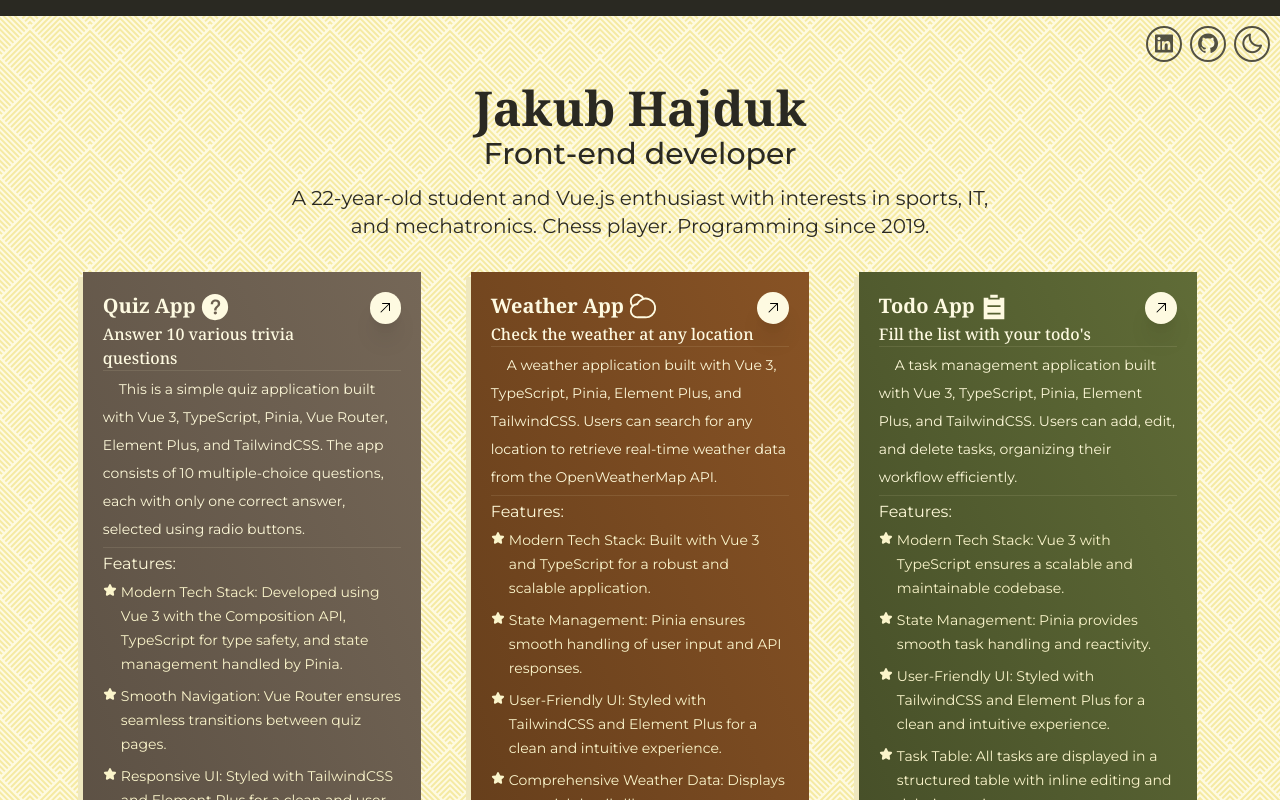
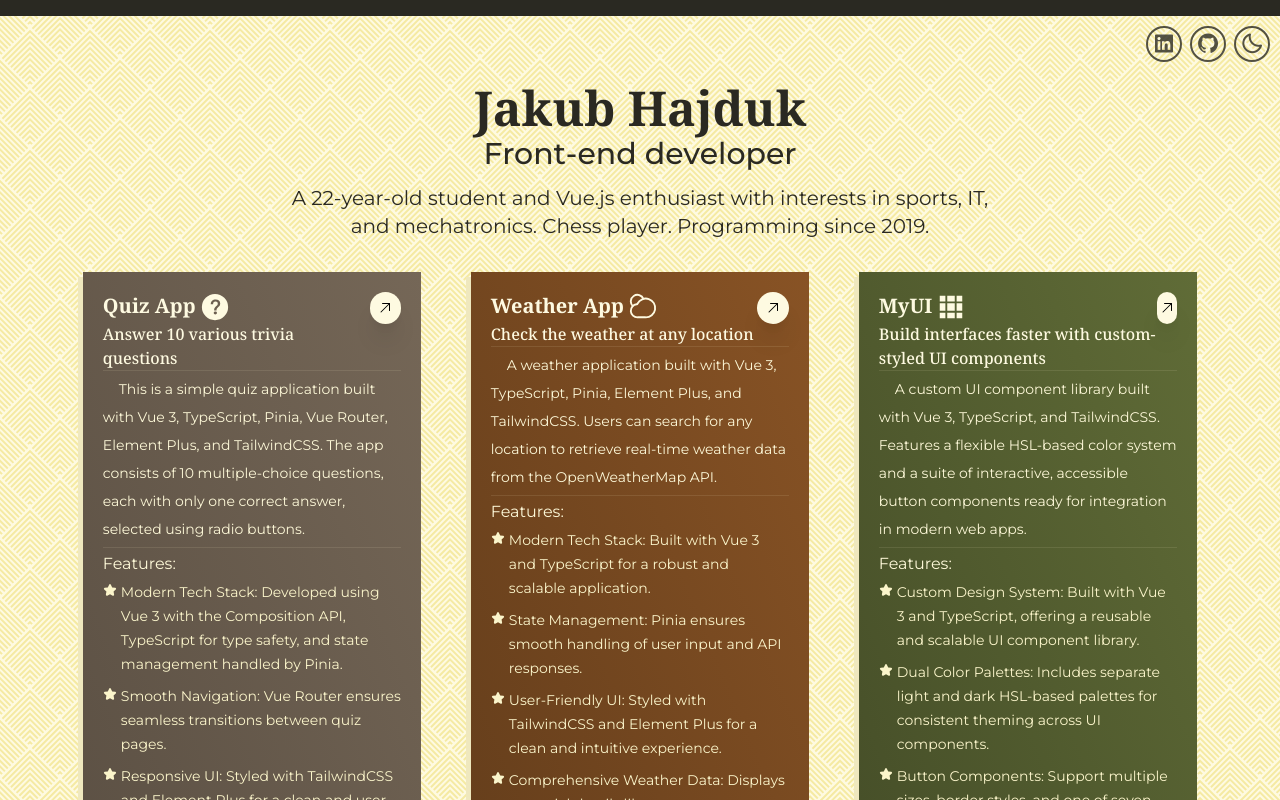
Before and after one commit to jakubhajduk53/portfolio-vue, a Vue app: page / in a window 1280 px wide. Shown: the top 800 px of the page. Built offline with nearby package versions, Linux system fonts and the light colour scheme.

Commit message:
feat: replace todo with myui

```diff
--- a/src/components/ProjectsList.vue
+++ b/src/components/ProjectsList.vue
@@ -1,5 +1,5 @@
 <script setup lang="ts">
-import { QuestionFilled, PartlyCloudy, List } from "@element-plus/icons-vue";
+import { QuestionFilled, PartlyCloudy, Grid } from "@element-plus/icons-vue";
 import ProjectComponent from "./ProjectComponent.vue";
 
 const quizFeatures = [
@@ -24,16 +24,15 @@ const weatherFeatures = [
 const weatherDescription =
   "A weather application built with Vue 3, TypeScript, Pinia, Element Plus, and TailwindCSS. Users can search for any location to retrieve real-time weather data from the OpenWeatherMap API.";
 
-const todoFeatures = [
-  "Modern Tech Stack: Vue 3 with TypeScript ensures a scalable and maintainable codebase.",
-  "State Management: Pinia provides smooth task handling and reactivity.",
-  "User-Friendly UI: Styled with TailwindCSS and Element Plus for a clean and intuitive experience.",
-  "Task Table: All tasks are displayed in a structured table with inline editing and deletion options.",
-  "Priority & Deadline Colors: Tasks are visually categorized based on priority and due date for better organization.",
+const uiFeatures = [
+  "Custom Design System: Built with Vue 3 and TypeScript, offering a reusable and scalable UI component library.",
+  "Dual Color Palettes: Includes separate light and dark HSL-based palettes for consistent theming across UI components.",
+  "Button Components: Support multiple sizes, border styles, and one of seven predefined themes for visual variety.",
+  "Utility-First Styling: TailwindCSS ensures rapid development with consistent spacing, typography, and responsive behavior.",
+  "Consistent UX Patterns: Components follow predictable structure and interactions to provide a smooth user experience.",
 ];
-
-const todoDescription =
-  "A task management application built with Vue 3, TypeScript, Pinia, Element Plus, and TailwindCSS. Users can add, edit, and delete tasks, organizing their workflow efficiently.";
+const uiDescription =
+  "A custom UI component library built with Vue 3, TypeScript, and TailwindCSS. Features a flexible HSL-based color system and a suite of interactive, accessible button components ready for integration in modern web apps.";
 </script>
 
 <template>
@@ -56,12 +55,12 @@ const todoDescription =
     customStyle="bg-linear-to-bl from-[hsl(28,57%,34%)] to-[hsl(28,57%,24%)] dark:from-[hsl(219,37%,27%)] dark:to-[hsl(219,37%,17%)]"
   />
   <ProjectComponent
-    href="https://to-do-app-2025.vercel.app/"
-    name="Todo App"
-    shortDescription="Fill the list with your todo's"
-    :description="todoDescription"
-    :features="todoFeatures"
-    :icon="List"
+    href="https://my-ui-jakubhajduk53s-projects.vercel.app/"
+    name="MyUI"
+    shortDescription="Build interfaces faster with custom-styled UI components"
+    :description="uiDescription"
+    :features="uiFeatures"
+    :icon="Grid"
     customStyle="bg-linear-to-bl from-[hsl(74,32%,32%)] to-[hsl(74,32%,22%)] dark:from-[hsl(214,23%,36%)] dark:to-[hsl(214,23%,26%)]"
   />
 </template>
```
